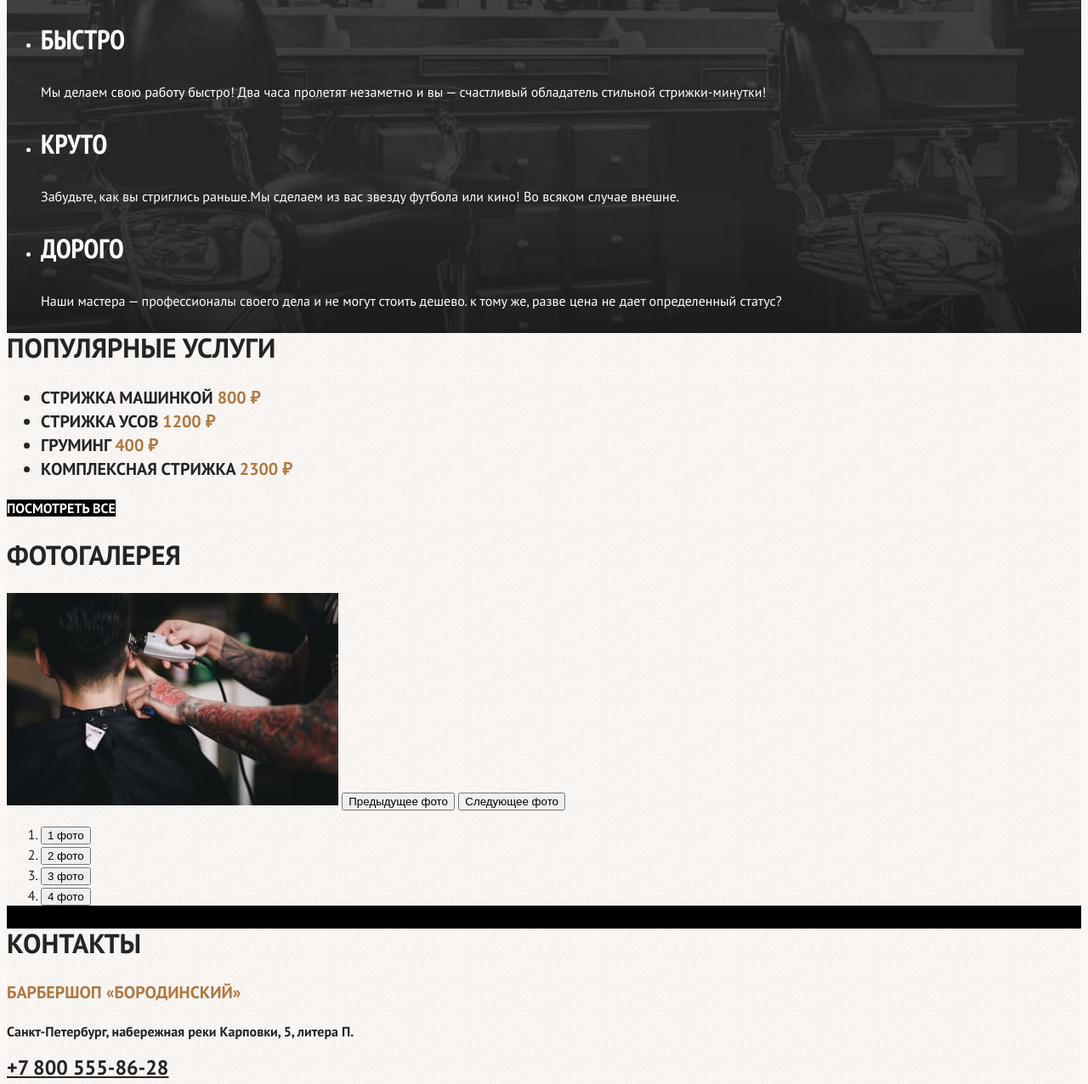
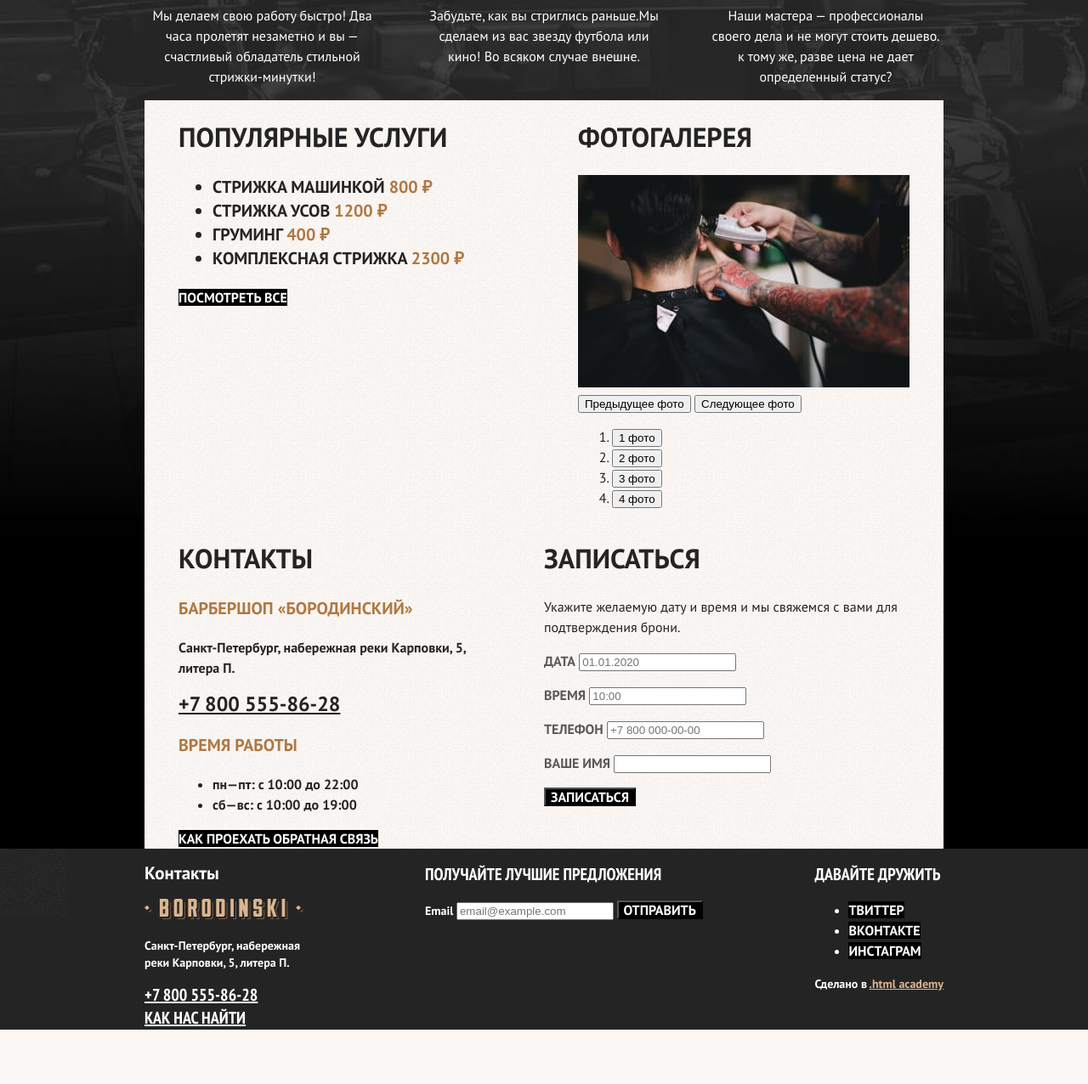
Before and after one commit to Olovika/barbershop-html, a plain HTML site: page index.html in a window 1280 px wide. Shown: the part 448-1724 px from the top of the page at 85% size. After the commit the page ends 1660 px from the top, so only its background shows below. Drawn offline with Linux system fonts and the light colour scheme.

Commit message:
Сделана сетка для главной страницы

```diff
--- a/index.html
+++ b/index.html
@@ -14,16 +14,16 @@
   <nav class="navigation">
     <ul class="navigation-list">
       <li class="navigation-item">
-                    <a class="navigation-link" href="about.html">О нас</a>
+        <a class="navigation-link" href="#">О нас</a>
       </li>
       <li class="navigation-item">
         <a class="navigation-link" href="catalog.html">Каталог</a>
       </li>
       <li class="navigation-item">
-                    <a class="navigation-link" href="faq.html">Частые вопросы</a>
+        <a class="navigation-link" href="#">Частые вопросы</a>
       </li>
     </ul>
-            <ul class="navigation-list">
+    <ul class="navigation-list navigation-user">
       <li class="navigation-item">
         <a class="navigation-link" href="#">
                         <span class="visually-hidden">
@@ -45,27 +45,28 @@
   </nav>
 </header>
 
-    <main class="main-index">
+<main class="main-container main-index">
+  <div class="page-container">
     <h1 class="visually-hidden">Барбершоп «Бородинский»</h1>
     <img class="logo" src="./images/icons/logo-full-white.svg" width="367" height="152"
          alt="Логотип Барбершопа «Бородинский».">
     <section class="advantages">
       <h2 class="visually-hidden">Преимущества</h2>
       <ul class="advantages-list">
-                <li class="avantages-item">
+        <li class="advantages-item">
           <h3 class="advantages-title">Быстро</h3>
-                    <p class="avantages-discription">Мы делаем свою работу быстро! Два часа пролетят незаметно и вы —
+          <p class="advantages-description">Мы делаем свою работу быстро! Два часа пролетят незаметно и вы —
             счастливый обладатель стильной стрижки-минутки!</p>
         </li>
-                <li class="avantages-item">
+        <li class="advantages-item">
           <h3 class="advantages-title">Круто</h3>
-                    <p class="avantages-discription">Забудьте, как вы стриглись раньше.Мы сделаем из вас звезду футбола
+          <p class="advantages-description">Забудьте, как вы стриглись раньше.Мы сделаем из вас звезду футбола
             или кино!
             Во всяком случае внешне.</p>
         </li>
-                <li class="avantages-item">
+        <li class="advantages-item">
           <h3 class="advantages-title">Дорого</h3>
-                    <p class="avantages-discription">
+          <p class="advantages-description">
             Наши мастера — профессионалы своего дела и не могут стоить дешево.
             к тому же, разве цена не дает определенный статус?
           </p>
@@ -130,10 +131,10 @@
       <section class="contacts">
         <h2 class="contacts-title">Контакты</h2>
         <h3 class="contacts-subtitle">Барбершоп «Бородинский»</h3>
-                <adress class="contacts-adress"></adress>
+        <address class="contacts-address">
         <p class="contacts-address-text">Санкт-Петербург, набережная реки Карповки, 5, литера П.</p>
         <a class="contacts-phone" href="tel:+78005558628">+7 800 555-86-28</a>
-                </adress>
+        </address>
         <h3 class="contacts-subtitle">Время работы</h3>
         <ul class="contacts-schedule">
           <li class="contacts-schedule-item">пн—пт: с 10:00 до 22:00</li>
@@ -173,16 +174,19 @@
         </form>
       </section>
     </div>
+  </div>
 </main>
 
+
 <footer class="page-footer">
+  <div class="page-footer-container">
   <section class="footer-contacts">
     <h2 class="visually-hidden">Контакты</h2>
     <img class="footer-contacts-logo" src="./images/icons/logo-short-dark.svg" width="187" height="24"
          alt="Логотип Барбершоп «Бородинский».">
-            <address class="footer-contacts-adress">
+    <address class="footer-contacts-address">
       <p class="about-text">Санкт-Петербург, набережная реки Карповки, 5, литера П.</p>
-                <a class="footer-contacts-adress-phone" href="tel:+78005558628">+7 800 555-86-28</a>
+      <a class="footer-contacts-address-phone" href="tel:+78005558628">+7 800 555-86-28</a>
     </address>
     <a class="footer-contacts-map-link"
        href="https://www.google.com/maps/place/%D0%BD%D0%B0%D0%B1.+P%D0%B5%D0%BA%D0%B8+%D0%9A%D0%B0%D1%80%D0%BF%D0%BE%D0%B2%D0%BA%D0%B8,+5+%D0%BA%D0%BE%D1%80%D0%BF%D1%83%D1%81+%D0%9F,+%D0%A1%D0%B0%D0%BD%D0%BA%D1%82-%D0%9F%D0%B5%D1%82%D0%B5%D1%80%D0%B1%D1%83%D1%80%D0%B3,+197022/@59.9683447,30.3151923,17z/data=!3m1!4b1!4m5!3m4!1s0x4696315bc4e8ce61:0x74d4f0cbfe1fd995!8m2!3d59.968342!4d30.317381">
@@ -191,27 +195,31 @@
   </section>
   <section class="newsletter">
     <h2 class="page-footer-title">Получайте лучшие предложения</h2>
-            <form class="newsletter-form" action="https://echo.htmlacademy.ru/" method="post"></form>
+    <form class="newsletter-form" action="https://echo.htmlacademy.ru/" method="post">
       <label for="newsletter-email">Email</label>
       <input class="field" placeholder="email@example.com" type="email" name="newsletter-email"
              id="newsletter-email" required>
+      <button class="button newsletter-button" type="submit">
+        <span class="visually-hidden">Отправить</span>
+      </button>
+    </form>
   </section>
   <section class="footer-social">
     <h2 class="page-footer-title">Давайте дружить</h2>
     <ul class="footer-social-list">
       <li class="footer-social-item">
         <a class="button" href="https://twitter.com/htmlacademy_ru">
-                        <span class="visually-hiden">Твиттер</span>
+          <span class="visually-hidden">Твиттер</span>
         </a>
       </li>
       <li class="footer-social-item">
         <a class="button" href="https://vk.com/htmlacademy">
-                        <span class="visually-hiden">ВКонтакте</span>
+          <span class="visually-hidden">ВКонтакте</span>
         </a>
       </li>
       <li class="footer-social-item">
         <a class="button" href="https://www.facebook.com/htmlacademy">
-                        <span class="visually-hiden">Инстаграм</span>
+          <span class="visually-hidden">Инстаграм</span>
         </a>
       </li>
     </ul>
@@ -219,7 +227,7 @@
       Сделано в <a class="htmlacademy-link" href="https://htmlacademy.ru/">.html academy</a>
     </p>
   </section>
+  </div>
 </footer>
 </body>
-
 </html>
--- a/styles/styles.css
+++ b/styles/styles.css
@@ -38,13 +38,34 @@
   font-display: swap;
 }
 
+html {
+  height: 100%;
+}
+
+
 body {
+  margin: 0;
+  display: flex;
+  flex-direction: column;
+  min-height: 100%;
   font-family: "PT Sans", sans-serif;
   font-size: 16px;
   line-height: 24px;
   color: #242424;
   background-color: #fbf7f4;
 }
+
+/*.visually-hidden {*/
+
+/*    position: absolute;*/
+/*    width: 1px;*/
+/*    height: 1px;*/
+/*    margin: -1px;*/
+/*    border: 0;*/
+/*    padding: 0;*/
+/*    clip: rect(0 0 0 0);*/
+/*    overflow: hidden;*/
+/*}*/
 
 .button {
   font-family: inherit;
@@ -68,6 +89,23 @@ body {
   background-color: #000000;
 }
 
+.navigation {
+  display: flex;
+  width: 940px;
+  margin: 0 auto;
+}
+
+.navigation-list {
+  width: 430px;
+  margin: 0;
+  padding: 0;
+}
+
+.navigation-user {
+  max-width: 250px;
+  margin-left: auto;
+}
+
 .navigation-link {
   font-family: "PT Sans Narrow", sans-serif;
   line-height: 22px;
@@ -77,6 +115,10 @@ body {
   background-color: #000000;
   text-decoration: none;
   text-transform: uppercase;
+}
+
+.main-container {
+  flex-grow: 1;
 }
 
 .main-index {
@@ -93,6 +135,29 @@ body {
   background-image: url("../images/pattern.png");
 }
 
+.page-container {
+  width: 940px;
+  margin: 0 auto;
+}
+
+.logo {
+  display: block;
+  margin: 0 auto;
+}
+
+.advantages-list {
+  display: flex;
+  justify-content: space-between;
+  margin: 0;
+  padding: 0;
+  text-align: center;
+  color: #ffffff;
+}
+
+.advantages-item {
+  width: 277px;
+}
+
 .advantages-title {
   font-family: "PT Sans Narrow", sans-serif;
   font-size: 32px;
@@ -101,12 +166,16 @@ body {
 }
 
 .index-columns {
+  display: flex;
+  justify-content: space-between;
+  padding: 0 40px;
   color: #242424;
   background-color: #fbf7f4;
   background-image: url("../images/pattern.png");
 }
 
 .services {
+  width: 390px;
   text-transform: uppercase;
 }
 
@@ -126,6 +195,10 @@ body {
   color: #af7842;
 }
 
+.gallery {
+  width: 390px;
+}
+
 .gallery-title {
   font-size: 32px;
   line-height: 35px;
@@ -134,6 +207,7 @@ body {
 }
 
 .contacts {
+  width: 350px;
   font-weight: 700;
 }
 
@@ -161,6 +235,10 @@ body {
   text-decoration-line: underline;
   text-transform: uppercase;
   color: #242424;
+}
+
+.appointment {
+  width: 430px;
 }
 
 .appointment-title {
@@ -207,6 +285,17 @@ body {
   text-transform: uppercase;
 }
 
+.page-footer-container {
+  display: flex;
+  width: 940px;
+  margin: 0 auto;
+}
+
+.footer-contacts {
+  width: 200px;
+  margin-right: 130px;
+}
+
 .footer-contacts-address {
   font-style: normal;
 }
@@ -237,6 +326,11 @@ body {
   text-transform: uppercase;
 }
 
+.footer-social {
+  margin-left: auto;
+  max-width: 190px;
+}
+
 .inner-header-title {
   font-size: 32px;
   line-height: 35px;
@@ -265,10 +359,6 @@ body {
 
 .sorting-container {
   color: #000000;
-    background-color: #ffffff;
-}
-
-.product-list li {
   background-color: #ffffff;
 }
 
```
Also changed, not shown: catalog.html (+11 -11 lines), images/catalog-1.jpg, images/catalog-2.jpg, images/catalog-3.jpg, images/catalog-4.jpg, images/catalog-5.jpg, images/catalog-6.jpg. Lines whose indentation alone changed are shown as unchanged.
